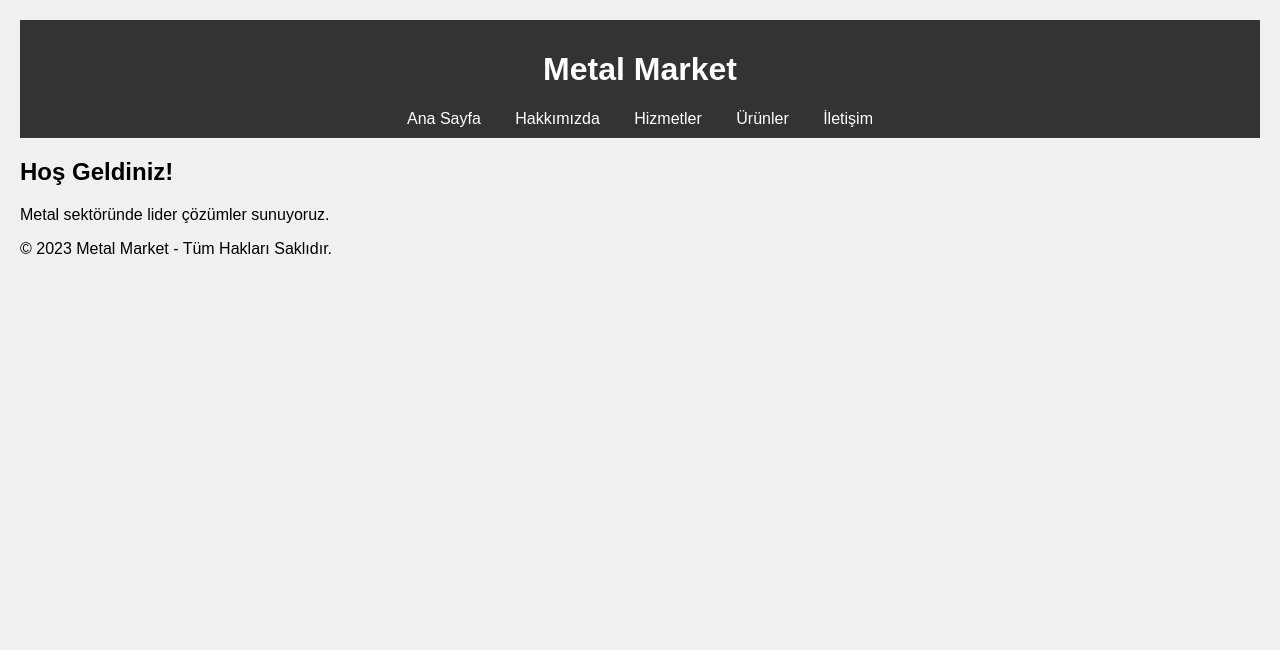
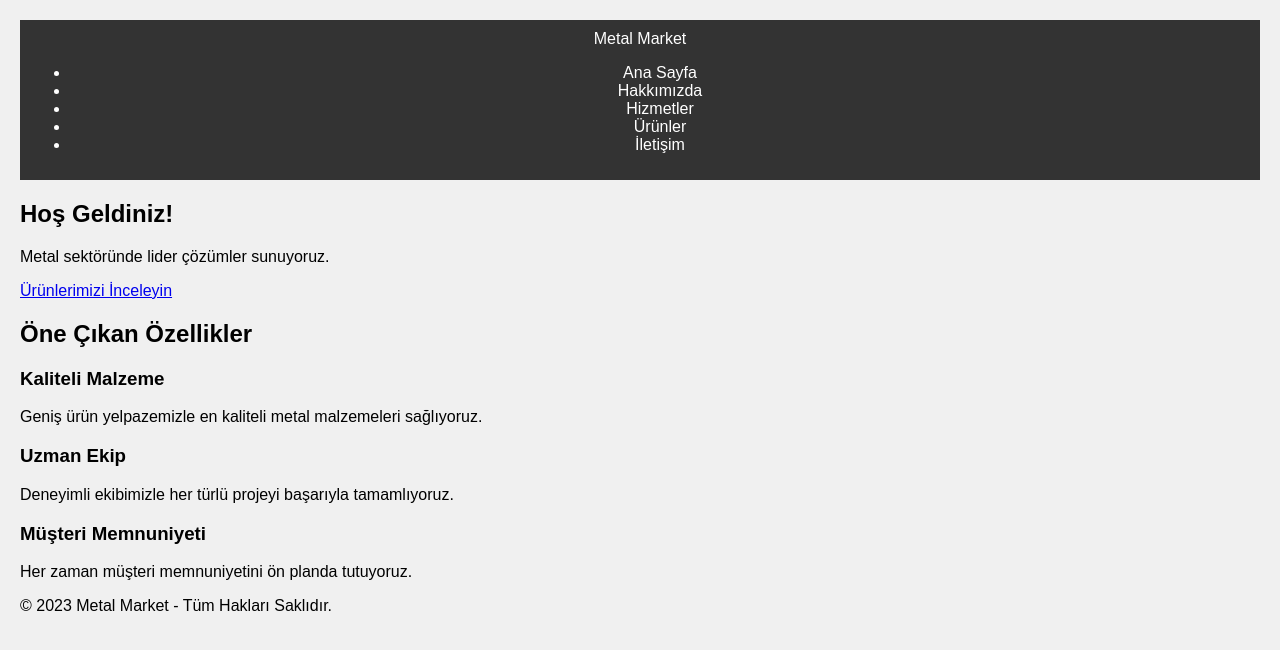
Before and after one commit to Togish1/MetalMarket4, a plain HTML site: page index.html in a window 1280 px wide. Drawn offline with Linux system fonts and the light colour scheme.

Commit message:
Update index.html

```diff
--- a/index.html
+++ b/index.html
@@ -3,23 +3,44 @@
 <head>
     <meta charset="UTF-8">
     <meta name="viewport" content="width=device-width, initial-scale=1.0">
-    <title>Metal Market - Ana Sayfa</title>
+    <title>Metal Market</title>
     <link rel="stylesheet" href="css/style.css"> <!-- CSS dosyası bağlantısı -->
+    <script src="js/script.js" defer></script> <!-- JavaScript dosyası bağlantısı -->
 </head>
 <body>
     <header>
-        <h1>Metal Market</h1>
+        <div class="logo">Metal Market</div>
         <nav>
-            <a href="index.html">Ana Sayfa</a>
-            <a href="about.html">Hakkımızda</a>
-            <a href="services.html">Hizmetler</a>
-            <a href="products.html">Ürünler</a>
-            <a href="contact.html">İletişim</a>
+            <ul>
+                <li><a href="index.html">Ana Sayfa</a></li>
+                <li><a href="about.html">Hakkımızda</a></li>
+                <li><a href="services.html">Hizmetler</a></li>
+                <li><a href="products.html">Ürünler</a></li>
+                <li><a href="contact.html">İletişim</a></li>
+            </ul>
         </nav>
     </header>
     <main>
-        <h2>Hoş Geldiniz!</h2>
-        <p>Metal sektöründe lider çözümler sunuyoruz.</p>
+        <section class="hero">
+            <h1>Hoş Geldiniz!</h1>
+            <p>Metal sektöründe lider çözümler sunuyoruz.</p>
+            <a href="products.html" class="cta">Ürünlerimizi İnceleyin</a>
+        </section>
+        <section class="features">
+            <h2>Öne Çıkan Özellikler</h2>
+            <div class="feature">
+                <h3>Kaliteli Malzeme</h3>
+                <p>Geniş ürün yelpazemizle en kaliteli metal malzemeleri sağlıyoruz.</p>
+            </div>
+            <div class="feature">
+                <h3>Uzman Ekip</h3>
+                <p>Deneyimli ekibimizle her türlü projeyi başarıyla tamamlıyoruz.</p>
+            </div>
+            <div class="feature">
+                <h3>Müşteri Memnuniyeti</h3>
+                <p>Her zaman müşteri memnuniyetini ön planda tutuyoruz.</p>
+            </div>
+        </section>
     </main>
     <footer>
         <p>&copy; 2023 Metal Market - Tüm Hakları Saklıdır.</p>
```
